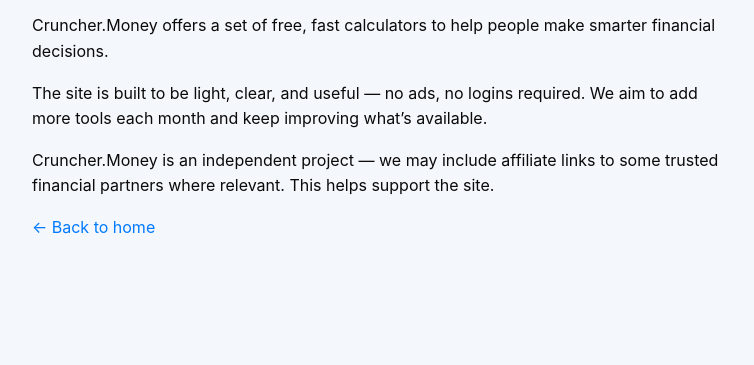
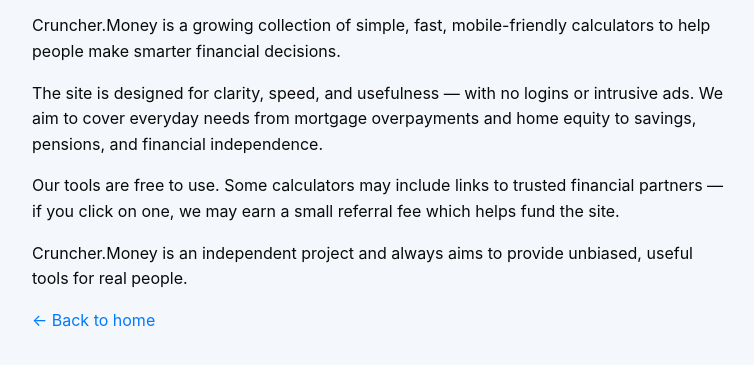
Before and after one commit to CretinousCap/cruncher-money, a plain HTML site: page about.html in a window 1280 px wide. Shown: the part 127-492 px from the top of the page, without its empty margins (258-1012 px from the left). Drawn offline with Linux system fonts and the light colour scheme.

Commit message:
Update about.html

```diff
--- a/about.html
+++ b/about.html
@@ -20,9 +20,10 @@
 </head>
 <body>
   <h1>About Cruncher.Money</h1>
-  <p>Cruncher.Money offers a set of free, fast calculators to help people make smarter financial decisions.</p>
-  <p>The site is built to be light, clear, and useful — no ads, no logins required. We aim to add more tools each month and keep improving what’s available.</p>
-  <p>Cruncher.Money is an independent project — we may include affiliate links to some trusted financial partners where relevant. This helps support the site.</p>
+  <p>Cruncher.Money is a growing collection of simple, fast, mobile-friendly calculators to help people make smarter financial decisions.</p>
+  <p>The site is designed for clarity, speed, and usefulness — with no logins or intrusive ads. We aim to cover everyday needs from mortgage overpayments and home equity to savings, pensions, and financial independence.</p>
+  <p>Our tools are free to use. Some calculators may include links to trusted financial partners — if you click on one, we may earn a small referral fee which helps fund the site.</p>
+  <p>Cruncher.Money is an independent project and always aims to provide unbiased, useful tools for real people.</p>
   <p><a href="/">← Back to home</a></p>
 </body>
 </html>
```
